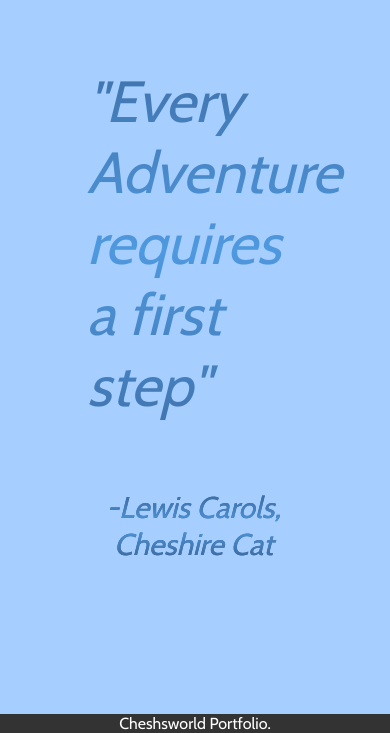
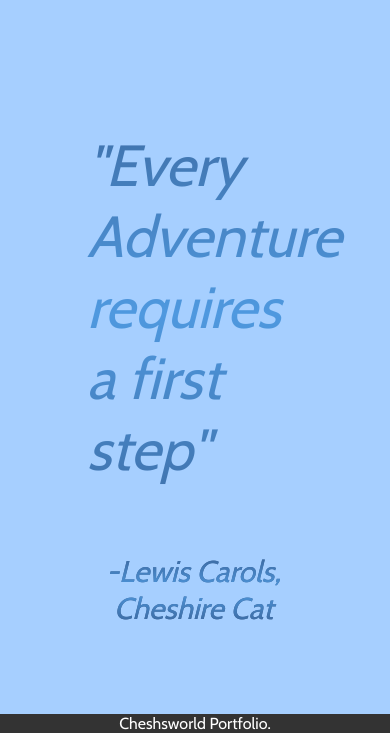
Before and after one commit to cheshsworld/cheshsworld.github.io, a plain HTML site: page index.html in a window 390 px wide. Shown: the part 111-844 px from the top of the page. Drawn offline with nearby package versions, Linux system fonts and the light colour scheme.

```diff
--- a/homepage.css
+++ b/homepage.css
@@ -191,9 +191,9 @@ footer {
     display: block;
     text-align: left;
   }
-
   .fade-in-text {
-    display: inline-block;
+    /* position: relative; */
+    text-align: flex-end;
     font-family: "Cabin", sans-serif;
     font-size: 58px;
     background: -webkit-linear-gradient(#082657, #2d84d3, #082657);
@@ -202,9 +202,7 @@ footer {
     padding-left: 37px;
     padding-right: 90px;
     padding-top: 81px;
-    margin-top: -84px;
-    /* padding: 10px;
-    margin: 10px; */
+    /* margin-top: -84px; */
 
     animation: fadeIn linear s;
     -webkit-animation: fadeIn linear 7s;
```
